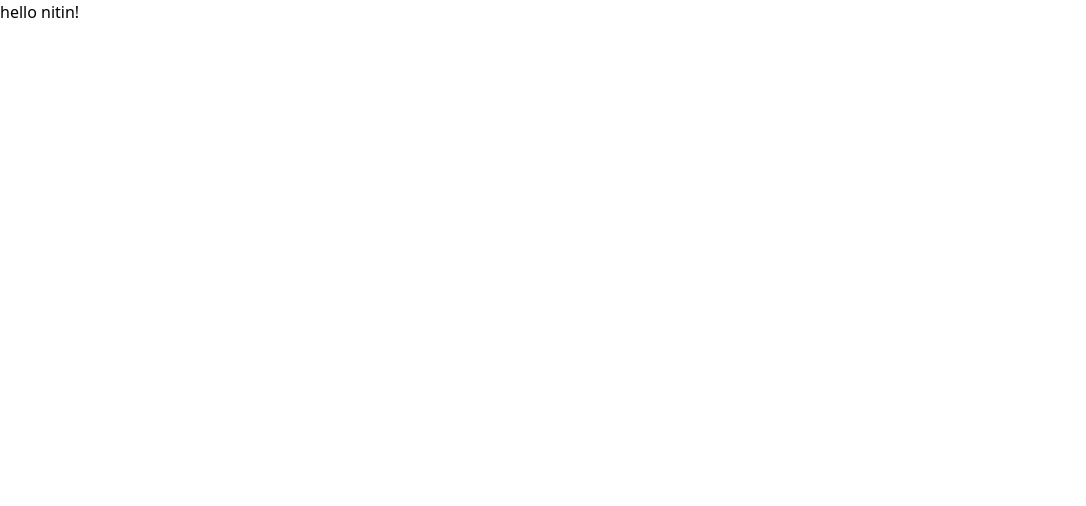
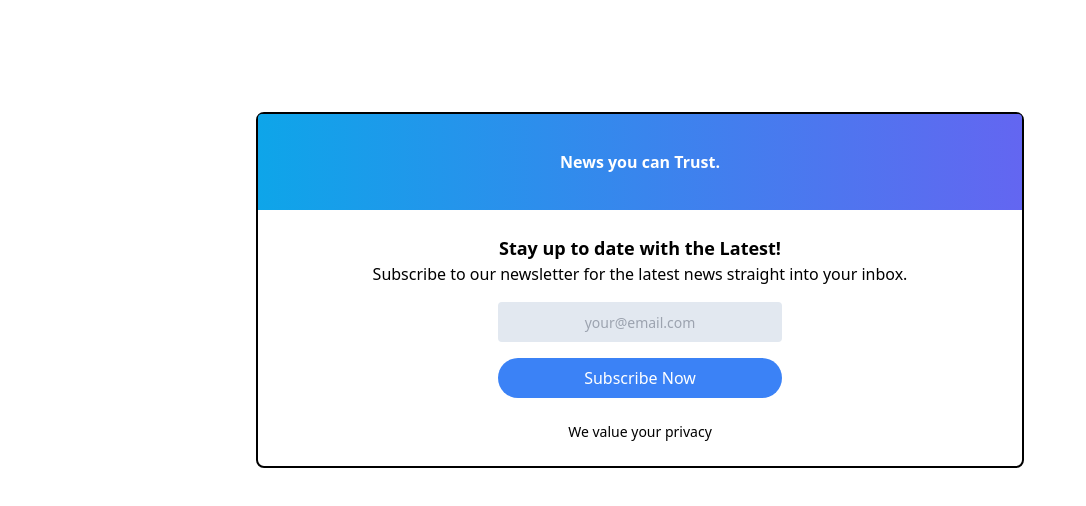
Before and after one commit to nitinsingh33/Tailwind-mini-project, a website built with Vite: page index.html in a window 1280 px wide. Shown: the whole page, without its empty margins (0-1086 px from the left). Built offline with nearby package versions, Linux system fonts and the light colour scheme.

Commit message:
add all code

```diff
--- a/index.html
+++ b/index.html
@@ -4,9 +4,23 @@
     <meta charset="UTF-8">
     <meta name="viewport" content="width=device-width, initial-scale=1.0">
     <link rel="stylesheet" href="style.css">
-    <title>Document</title>
+    <title>Tailwind-mini-project</title>
 </head>
 <body>
-    <h1>hello nitin!</h1>
+    <div class="mt-28 mx-64 flex flex-wrap rounded-lg border-2 border-black">
+        <!--Quote Container-->
+        <div class=" w-full bg-gradient-to-r from-sky-500 to-indigo-500 text-white h-24 flex justify-center items-center font-bold font-2xl rounded-t">News you can Trust.</div>
+        <!--Content Container-->
+        <div class="text-center mt-6 w-full">
+        <h3 class="text-lg font-semibold">Stay up to date with the Latest!</h3>
+        <p>Subscribe to our newsletter for the latest news straight into your inbox.</p>
+        <form class="flex flex-wrap">
+            <input placeholder="your@email.com"
+            class="w-full mx-60 bg-slate-200 text-center placeholder:text-sm my-4 py-2 rounded"/>
+            <button class="bg-blue-500 w-full text-white mx-60 py-2 rounded-full">Subscribe Now</button>
+        </form>
+        <p class="my-6 text-sm">We value your privacy</p>
+        </div>
+    </div>
 </body>
 </html>
```
